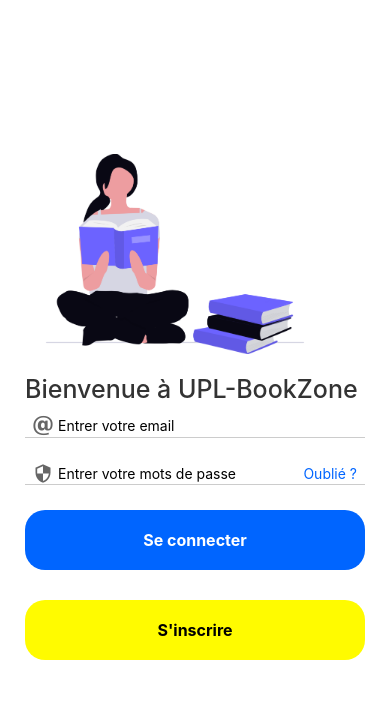
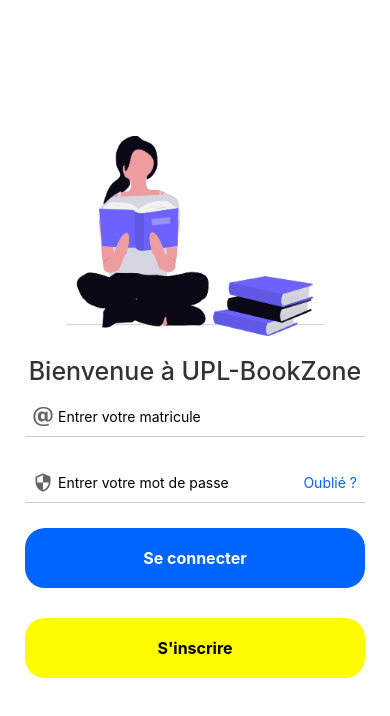
Before and after one commit to FellyBinene/UPL-BookZone, a React Native app: screen /Connexion in a window 390 px wide. Shown: the top 716 px of the page. Built offline with nearby package versions, Linux system fonts and the light colour scheme.

Commit message:
mise en place de authentifications

```diff
--- /dev/null
+++ b/sessions/user/Accueil.js
@@ -0,0 +1,46 @@
+import React from 'react';
+import { View, Text, StyleSheet } from 'react-native';
+import { SafeAreaView } from 'react-native-safe-area-context';
+
+const Accueil = ({ route }) => {
+    // Sécuriser l'accès aux données utilisateur
+    const user = route?.params?.user;
+
+    return (
+        <SafeAreaView style={styles.container}>
+            <Text style={styles.title}>Bienvenue 👋</Text>
+            {user ? (
+                <>
+                    <Text style={styles.text}>Nom : {user.fullName}</Text>
+                    <Text style={styles.text}>Email : {user.email}</Text>
+                    <Text style={styles.text}>Matricule : {user.matricule}</Text>
+                </>
+            ) : (
+                <Text style={styles.text}>Aucune donnée utilisateur reçue.</Text>
+            )}
+        </SafeAreaView>
+    );
+};
+
+export default Accueil;
+
+const styles = StyleSheet.create({
+    container: {
+        flex: 1,
+        justifyContent: 'center',
+        alignItems: 'center',
+        backgroundColor: 'white',
+        paddingHorizontal: 20,
+    },
+    title: {
+        fontSize: 24,
+        fontWeight: 'bold',
+        marginBottom: 20,
+        color: '#333',
+    },
+    text: {
+        fontSize: 16,
+        marginBottom: 10,
+        color: '#555',
+    },
+});
--- a/src/ecrans/LoginScreen.js
+++ b/src/ecrans/LoginScreen.js
@@ -1,37 +1,91 @@
-import {View, Text, Image, StyleSheet, TextInput, TouchableOpacity} from 'react-native';
-import {SafeAreaView} from "react-native-safe-area-context";
-import React from 'react';
+import {
+    View,
+    Text,
+    Image,
+    StyleSheet,
+    TextInput,
+    TouchableOpacity,
+    Alert
+} from 'react-native';
+import { SafeAreaView } from "react-native-safe-area-context";
+import React, { useState } from 'react';
 import Entypo from 'react-native-vector-icons/Entypo';
 import MaterialIcons from 'react-native-vector-icons/MaterialCommunityIcons';
+import axios from 'axios';
 
-const LoginScreen = ({navigation}) => {
+const LoginScreen = ({ navigation }) => {
+    const [matricule, setMatricule] = useState('');
+    const [password, setPassword] = useState('');
+
+    const handleSignIn = async () => {
+        if (!matricule.trim() || !password.trim()) {
+            Alert.alert('Champs manquants', 'Veuillez entrer votre matricule et mot de passe');
+            return;
+        }
+
+        try {
+            const response = await axios.post('http://192.168.143.89:3000/auth/signin', {
+                matricule: matricule.trim(),
+                password: password.trim(),
+            });
+
+            if (response.status === 200) {
+                const utilisateur = response.data.user; // les infos utilisateur reçues du serveur
+                Alert.alert('Succès', 'Connexion réussie !');
+
+                // Navigation vers la page Accueil avec les données utilisateur
+                navigation.navigate('Accueil', { user: utilisateur });
+            } else {
+                Alert.alert('Erreur', 'Connexion échouée');
+            }
+        } catch (error) {
+            console.error('Erreur axios :', error);
+            if (error.response && error.response.data && error.response.data.message) {
+                Alert.alert('Erreur', error.response.data.message);
+            } else {
+                Alert.alert('Erreur', 'Impossible de se connecter au serveur');
+            }
+        }
+    };
+
     return (
         <SafeAreaView style={styles.root}>
+            <Image
+                style={{ width: 300, height: 200, alignSelf: 'center' }}
+                source={require('../../assets/images/svg/undraw_book-lover_f1dq.png')}
+            />
+            <Text style={styles.title}>Bienvenue à UPL-BookZone</Text>
 
-            <Image style={{width:300, height:200}}
-                source={require('../../assets/images/svg/undraw_book-lover_f1dq.png')} />
-            <Text style={styles.title}>Bienvenue à UPL-BookZone</Text>
-            {/* Zone de saisie */}
             <View style={styles.inputContainer}>
-                <Entypo name="email" size={20} color="#666" style={{marginRight: 5}}/>
-                <TextInput style={styles.input} placeholder={"Entrer votre email"}/>
+                <Entypo name="email" size={20} color="#666" style={{ marginRight: 5 }} />
+                <TextInput
+                    style={styles.input}
+                    keyboardType="default"
+                    placeholder="Entrer votre matricule"
+                    value={matricule}
+                    onChangeText={setMatricule}
+                    autoCapitalize="none"
+                    autoCorrect={false}
+                />
             </View>
 
             <View style={styles.inputContainer}>
-                <MaterialIcons
-                    name="security"
-                    size={20} color="#666"
-                    style={{marginRight: 5}}/>
-                <TextInput style={styles.input} placeholder={"Entrer votre mots de passe"} secureTextEntry/>
-
-                <TouchableOpacity>
-                    <Text style={{color: '#0065ff'}}>Oublié ?</Text>
+                <MaterialIcons name="security" size={20} color="#666" style={{ marginRight: 5 }} />
+                <TextInput
+                    style={styles.input}
+                    placeholder="Entrer votre mot de passe"
+                    secureTextEntry
+                    value={password}
+                    onChangeText={setPassword}
+                    autoCapitalize="none"
+                    autoCorrect={false}
+                />
+                <TouchableOpacity onPress={() => Alert.alert('Mot de passe oublié', 'Fonction à implémenter')}>
+                    <Text style={{ color: '#0065ff' }}>Oublié ?</Text>
                 </TouchableOpacity>
             </View>
 
-            {/* Button Action */}
-
-            <TouchableOpacity style={styles.touchableButton1}>
+            <TouchableOpacity style={styles.touchableButton1} onPress={handleSignIn}>
                 <Text style={styles.touchableText}>Se connecter</Text>
             </TouchableOpacity>
 
@@ -58,8 +112,9 @@ const styles = StyleSheet.create({
         fontSize: 25,
         fontWeight: '500',
         color: '#333',
-        marginTop : 20,
-        marginBottom : 10
+        marginTop: 20,
+        marginBottom: 10,
+        textAlign: 'center',
     },
     inputContainer: {
         flexDirection: 'row',
@@ -67,32 +122,34 @@ const styles = StyleSheet.create({
         borderBottomColor: '#ccc',
         borderBottomWidth: 1,
         paddingHorizontal: 8,
-        marginBottom : 25
+        marginBottom: 25,
     },
-    input : {
+    input: {
         flex: 1,
+        height: 40,
+        color: '#000',
     },
-    touchableButton1:{
-        marginBottom : 30,
-        borderRadius : 20,
-        padding : 20,
+    touchableButton1: {
+        marginBottom: 30,
+        borderRadius: 20,
+        padding: 20,
         backgroundColor: '#0065ff',
     },
     touchableText: {
         textAlign: 'center',
         fontWeight: '700',
-        fontSize : 16,
+        fontSize: 16,
         color: '#fff',
     },
-    touchableButton2:{
-        marginBottom : 30,
-        borderRadius : 20,
-        padding : 20,
+    touchableButton2: {
+        marginBottom: 30,
+        borderRadius: 20,
+        padding: 20,
         backgroundColor: '#fffb00',
     },
-    textCenter:{
+    textCenter: {
         textAlign: 'center',
         fontWeight: '700',
-        fontSize : 16,
-    }
-})
+        fontSize: 16,
+    },
+});
--- a/src/routes/Navigation.js
+++ b/src/routes/Navigation.js
@@ -1,23 +1,23 @@
-import {View} from 'react-native';
 import React from 'react';
-import {NavigationContainer} from "@react-navigation/native";
-import {createNativeStackNavigator} from "@react-navigation/native-stack";
-import {Stack} from "expo-router";
+import { NavigationContainer } from "@react-navigation/native";
+import { createNativeStackNavigator } from "@react-navigation/native-stack";
+
 import LoginScreen from "../ecrans/LoginScreen";
-import App from "../../App";
 import SignInScreen from "../ecrans/SignInScreen";
+import Accueil from "@/sessions/user/Accueil";
 
 const Navigation = () => {
+    const Stack = createNativeStackNavigator();
 
-    const Stack = createNativeStackNavigator();
     return (
         <NavigationContainer>
-            <Stack.Navigator initialRouteName="Connexion" screenOptions={{
-                headerShown: false
-            }}
+            <Stack.Navigator
+                initialRouteName="Connexion"
+                screenOptions={{ headerShown: false }}
             >
                 <Stack.Screen name="Connexion" component={LoginScreen} />
                 <Stack.Screen name="Inscription" component={SignInScreen} />
+                <Stack.Screen name="Accueil" component={Accueil} />
             </Stack.Navigator>
         </NavigationContainer>
     );
```
Also changed, not shown: 2 other files (tests, documents, lock files or other folders).
